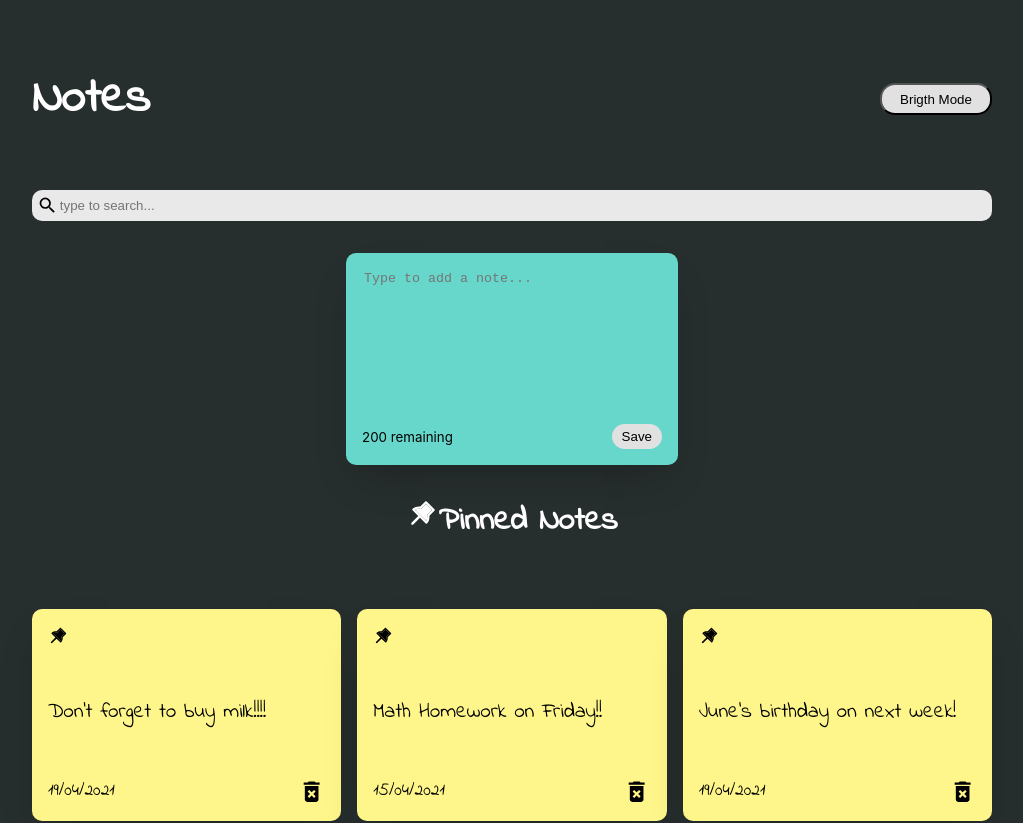
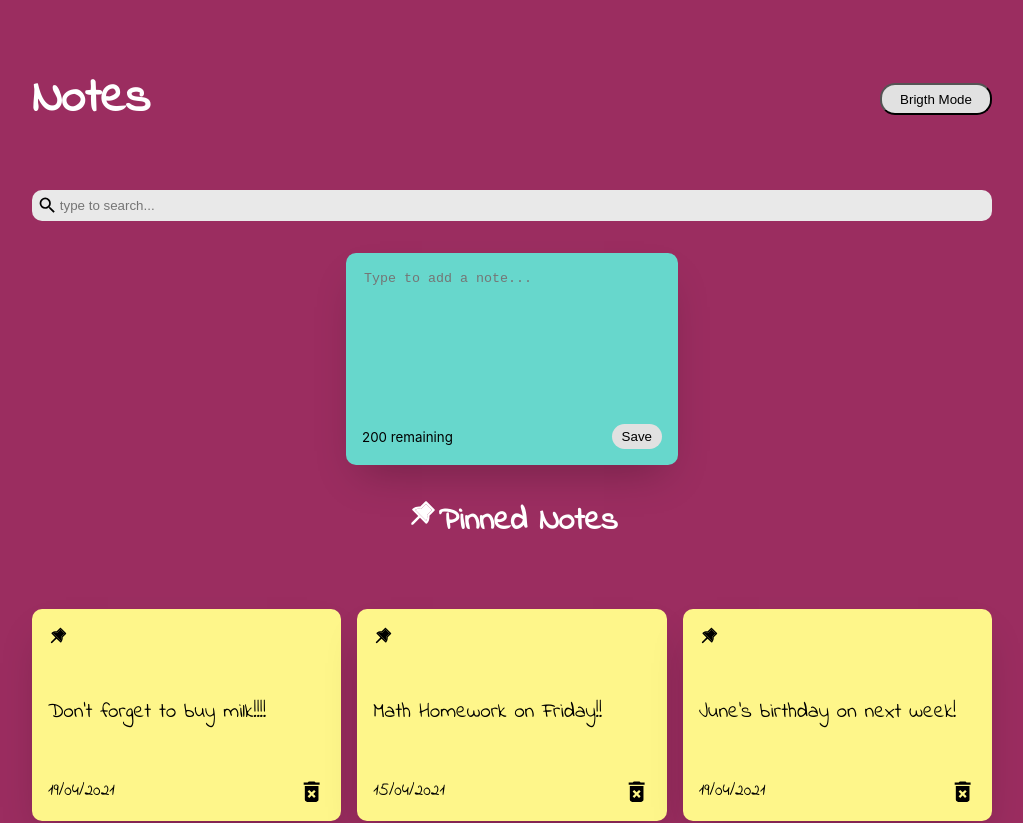
Before and after one commit to Melihberkaydn/Post-It-App, a React (Create React App) app: page / in a window 1280 px wide. Shown: the top 823 px of the page, without its empty margins (128-1151 px from the left). Built offline with nearby package versions, Linux system fonts and the light colour scheme.

Commit message:
build experiment

```diff
--- a/package.json
+++ b/package.json
@@ -1,5 +1,5 @@
 {
-  "homepage": "http://melihberkaydn.github.io/Notes",
+  "homepage": "http://Melihberkaydn.github.io/Note-Taking-App",
   "name": "note-taking-app",
   "version": "0.1.0",
   "private": true,
--- a/src/index.css
+++ b/src/index.css
@@ -24,5 +24,5 @@ code {
 }
 
 .dark-mode {
-  background-color: #272e2e;
+  background-color: #9b2d60;
 }
```
